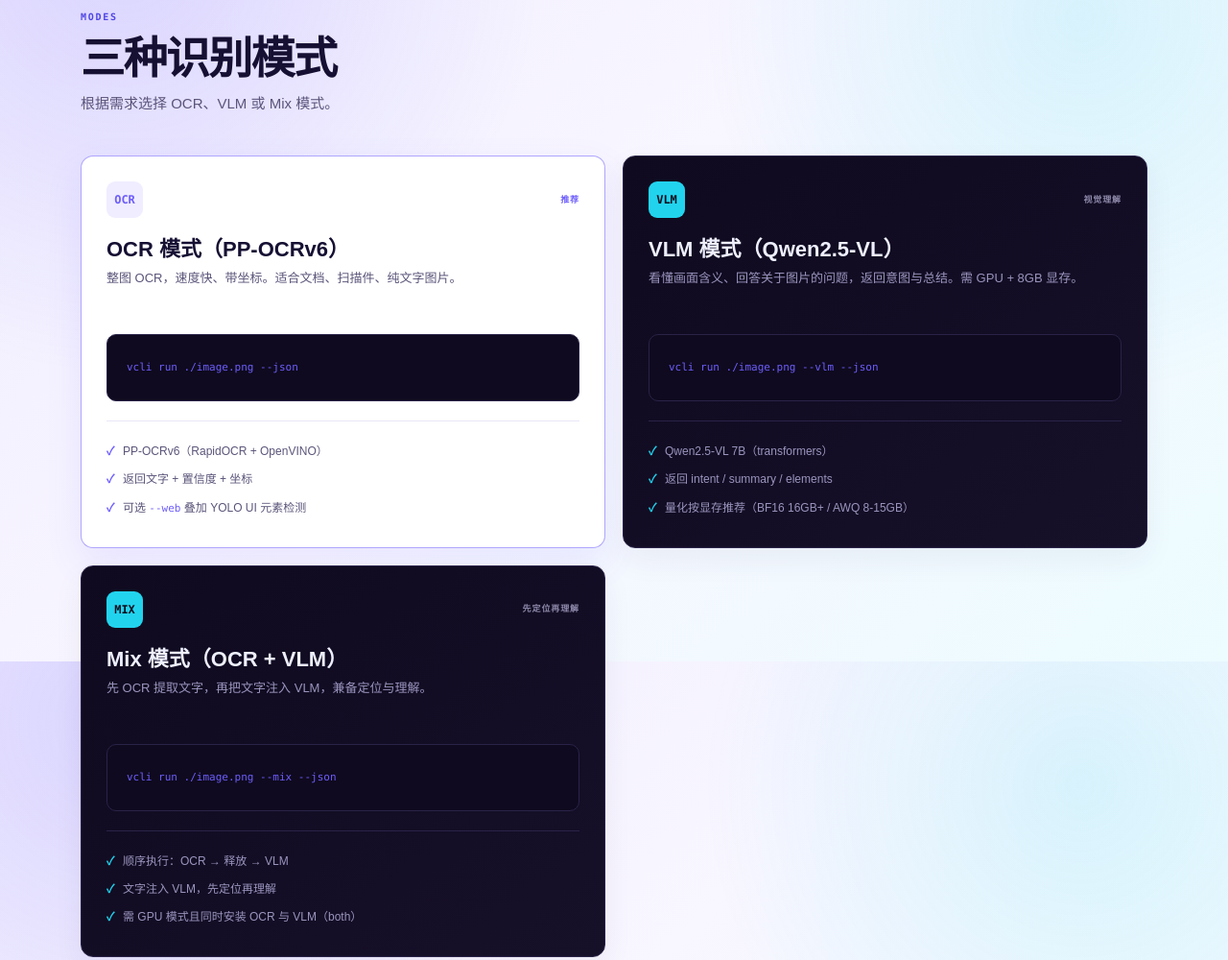
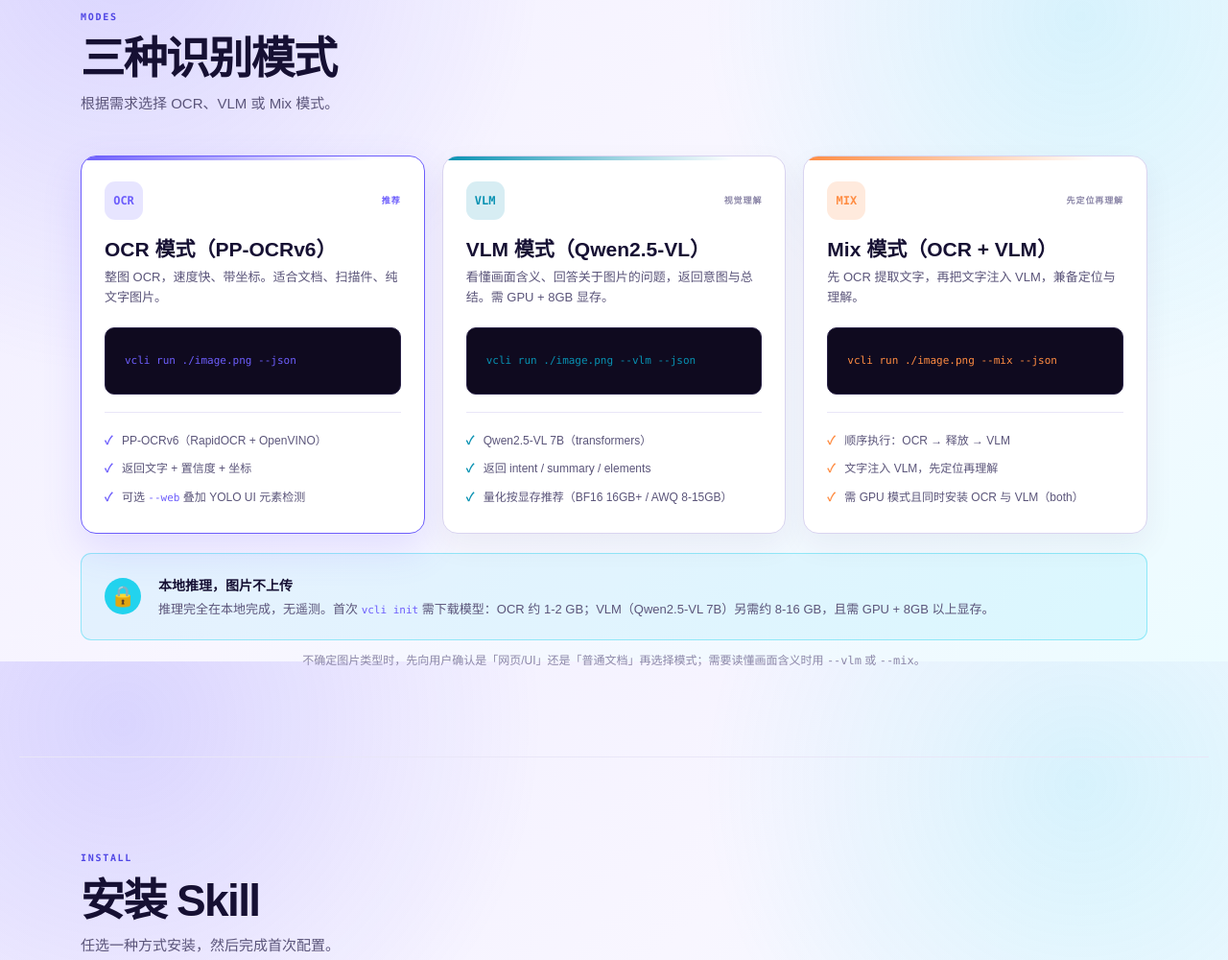
Before and after one commit to GuSheng107/code-vcli, a website: page docs/skills.html in a window 1280 px wide. Shown: the part 911-1911 px from the top of the page at 96% size. Drawn offline with Linux system fonts and the light colour scheme.

Commit message:
style: rebuild mode cards side-by-side with per-mode accent colors; enforce --prompt for vlm/mix only
Redesign skills mode cards into a 3-column layout with unified light cards and distinct accent colors (OCR purple, VLM teal, Mix orange). Bump docs cache-busting version. Reject --prompt in OCR mode since it requires the VLM model (now only valid with --vlm/--mix).

```diff
--- a/docs/skills.html
+++ b/docs/skills.html
@@ -6,12 +6,12 @@
     <meta name="theme-color" content="#f0edff" />
     <meta name="description" content="下载 code-vcli Skill，通过 vcli CLI 对截图执行本地视觉识别与网页 UI 元素解析。为无视觉能力的 AI 模型提供 web 开发视觉能力。" />
     <meta property="og:title" content="code-vcli Skill — AI 模型的 Web 开发视觉能力" />
-    <meta property="og:description" content="本地视觉识别，支持 PP-OCRv6 普通模式与 YOLO Web 模式。" />
+    <meta property="og:description" content="本地视觉识别，支持 OCR、VLM 视觉理解与 Mix 混合模式。" />
     <meta property="og:type" content="website" />
     <title>Skills — code-vcli</title>
     <link rel="icon" type="image/svg+xml" href="./favicon.svg" />
-    <link rel="stylesheet" href="./styles.css?v=20260805-4" />
-    <script src="./app.js?v=20260805-4" defer></script>
+    <link rel="stylesheet" href="./styles.css?v=20260806-1" />
+    <script src="./app.js?v=20260806-1" defer></script>
   </head>
   <body class="skills-page">
     <header class="topbar">
@@ -60,7 +60,7 @@
           <p>根据需求选择 OCR、VLM 或 Mix 模式。</p>
         </div>
         <div class="mode-grid">
-          <article class="mode-card recommended">
+          <article class="mode-card recommended mode-ocr">
             <div class="mode-top"><span class="mode-symbol">OCR</span><b>推荐</b></div>
             <h3>OCR 模式（PP-OCRv6）</h3>
             <p>整图 OCR，速度快、带坐标。适合文档、扫描件、纯文字图片。</p>
@@ -71,7 +71,7 @@
               <li>可选 <code>--web</code> 叠加 YOLO UI 元素检测</li>
             </ul>
           </article>
-          <article class="mode-card cli-card">
+          <article class="mode-card mode-vlm">
             <div class="mode-top"><span class="mode-symbol">VLM</span><b>视觉理解</b></div>
             <h3>VLM 模式（Qwen2.5-VL）</h3>
             <p>看懂画面含义、回答关于图片的问题，返回意图与总结。需 GPU + 8GB 显存。</p>
@@ -82,7 +82,7 @@
               <li>量化按显存推荐（BF16 16GB+ / AWQ 8-15GB）</li>
             </ul>
           </article>
-          <article class="mode-card cli-card">
+          <article class="mode-card mode-mix">
             <div class="mode-top"><span class="mode-symbol">MIX</span><b>先定位再理解</b></div>
             <h3>Mix 模式（OCR + VLM）</h3>
             <p>先 OCR 提取文字，再把文字注入 VLM，兼备定位与理解。</p>
--- a/docs/styles.css
+++ b/docs/styles.css
@@ -1060,37 +1060,54 @@ code, pre { font-family: var(--mono); }
 .section-heading h2 { margin: 10px 0 12px; font: 750 clamp(30px, 4vw, 46px)/1 var(--display); letter-spacing: -0.035em; }
 .section-heading > p { color: var(--text-dim); font-size: 15px; }
 
-.mode-grid { display: grid; grid-template-columns: repeat(2, minmax(0, 1fr)); gap: 18px; margin-top: 42px; }
+.mode-grid { display: grid; grid-template-columns: repeat(3, minmax(0, 1fr)); gap: 18px; margin-top: 42px; }
 
 .mode-card {
+  --mode-accent: var(--accent);
+  --mode-glow: var(--accent-glow);
   position: relative;
   min-width: 0;
-  padding: 26px;
+  padding: 26px 24px 22px;
   border: 1px solid var(--border);
-  border-radius: 13px;
+  border-radius: 16px;
   background: #fff;
   box-shadow: 0 12px 32px rgba(50, 38, 90, 0.06);
+  overflow: hidden;
 }
+/* 顶部色条 */
+.mode-card::before {
+  content: "";
+  position: absolute;
+  inset: 0 0 auto 0;
+  height: 4px;
+  background: linear-gradient(90deg, var(--mode-accent), transparent 85%);
+}
+.mode-card.recommended {
+  border-color: var(--mode-accent);
+  box-shadow: 0 16px 40px var(--mode-glow);
+}
+/* 每种模式独立强调色 */
+.mode-ocr { --mode-accent: #6d5efc; --mode-glow: rgba(109, 94, 252, 0.16); }
+.mode-vlm { --mode-accent: #0891b2; --mode-glow: rgba(8, 145, 178, 0.16); }
+.mode-mix { --mode-accent: #ff8c42; --mode-glow: rgba(255, 140, 66, 0.18); }
 
-.mode-card.recommended { border-color: rgba(109, 94, 252, 0.55); box-shadow: 0 15px 38px rgba(109, 94, 252, 0.11); }
-.mode-card.cli-card { background: linear-gradient(145deg, #0f0a1f, #161029); border-color: #2a2348; }
 .mode-top { display: flex; align-items: center; justify-content: space-between; }
 .mode-top b { color: var(--text-mute); font: 700 9px/1 var(--mono); letter-spacing: 0.1em; }
-.recommended .mode-top b { color: var(--accent); }
-.mode-symbol { display: grid; place-items: center; width: 38px; height: 38px; border-radius: 9px; background: var(--accent-glow); color: var(--accent); font: 800 12px/1 var(--mono); }
-.cli-card .mode-symbol { background: var(--cyan); color: #0a0f1f; }
-.mode-card h3 { margin: 22px 0 9px; font: 750 22px/1 var(--display); }
-.mode-card > p { min-height: 68px; color: var(--text-dim); font-size: 13px; }
-.mode-card code { color: var(--accent); font-size: 11px; }
+.mode-card.recommended .mode-top b { color: var(--mode-accent); }
+.mode-symbol {
+  display: grid; place-items: center; width: 40px; height: 40px; border-radius: 11px;
+  background: var(--mode-glow);
+  color: var(--mode-accent);
+  font: 800 12px/1 var(--mono);
+}
+.mode-card h3 { margin: 20px 0 9px; font: 750 21px/1 var(--display); }
+.mode-card > p { min-height: 62px; color: var(--text-dim); font-size: 13px; }
+.mode-card code { color: var(--mode-accent); font-size: 11px; }
 .mode-card .cmd-block { min-width: 0; padding-right: 20px; }
 .mode-card .cmd-block code { min-width: 0; white-space: normal; overflow-wrap: anywhere; word-break: break-word; }
-.mode-card ul { margin: 20px 0 0; padding: 17px 0 0; border-top: 1px solid var(--border-soft); list-style: none; }
-.mode-card li { position: relative; padding: 5px 0 5px 17px; color: var(--text-dim); font-size: 12px; }
-.mode-card li::before { content: "✓"; position: absolute; left: 0; color: var(--accent); font-weight: 800; }
-.cli-card h3 { color: var(--terminal-text); }
-.cli-card > p, .cli-card li { color: var(--terminal-dim); }
-.cli-card ul { border-color: #2a2348; }
-.cli-card li::before { color: var(--cyan); }
+.mode-card ul { margin: 18px 0 0; padding: 15px 0 0; border-top: 1px solid var(--border-soft); list-style: none; }
+.mode-card li { position: relative; padding: 5px 0 5px 18px; color: var(--text-dim); font-size: 12px; }
+.mode-card li::before { content: "✓"; position: absolute; left: 0; color: var(--mode-accent); font-weight: 800; }
 
 .privacy-note { display: flex; align-items: center; gap: 18px; margin-top: 20px; padding: 20px 24px; border: 1px solid rgba(34, 211, 238, 0.42); border-radius: 11px; background: rgba(34, 211, 238, 0.09); }
 .privacy-mark { display: grid; place-items: center; flex: 0 0 38px; height: 38px; border-radius: 50%; background: var(--cyan); color: #0a0f1f; font: 800 21px/1 var(--mono); }
@@ -1233,14 +1250,12 @@ code, pre { font-family: var(--mono); }
 
 @media (max-width: 1100px) {
   .mode-grid { grid-template-columns: 1fr; }
-  .mode-card.cli-card { grid-column: auto; }
 }
 
 @media (max-width: 900px) {
   .skills-hero { padding: 78px 24px 64px; }
   .install-options { grid-template-columns: 1fr; }
   .mode-grid { grid-template-columns: 1fr; }
-  .mode-card.cli-card { grid-column: auto; }
   .mode-card > p { min-height: 0; }
   .docs-layout {
     grid-template-columns: 1fr;
```
Also changed, not shown: docs/docs.html (+2 -2 lines), docs/index.html (+2 -2 lines), src/cli.ts (+9 -0 lines).
